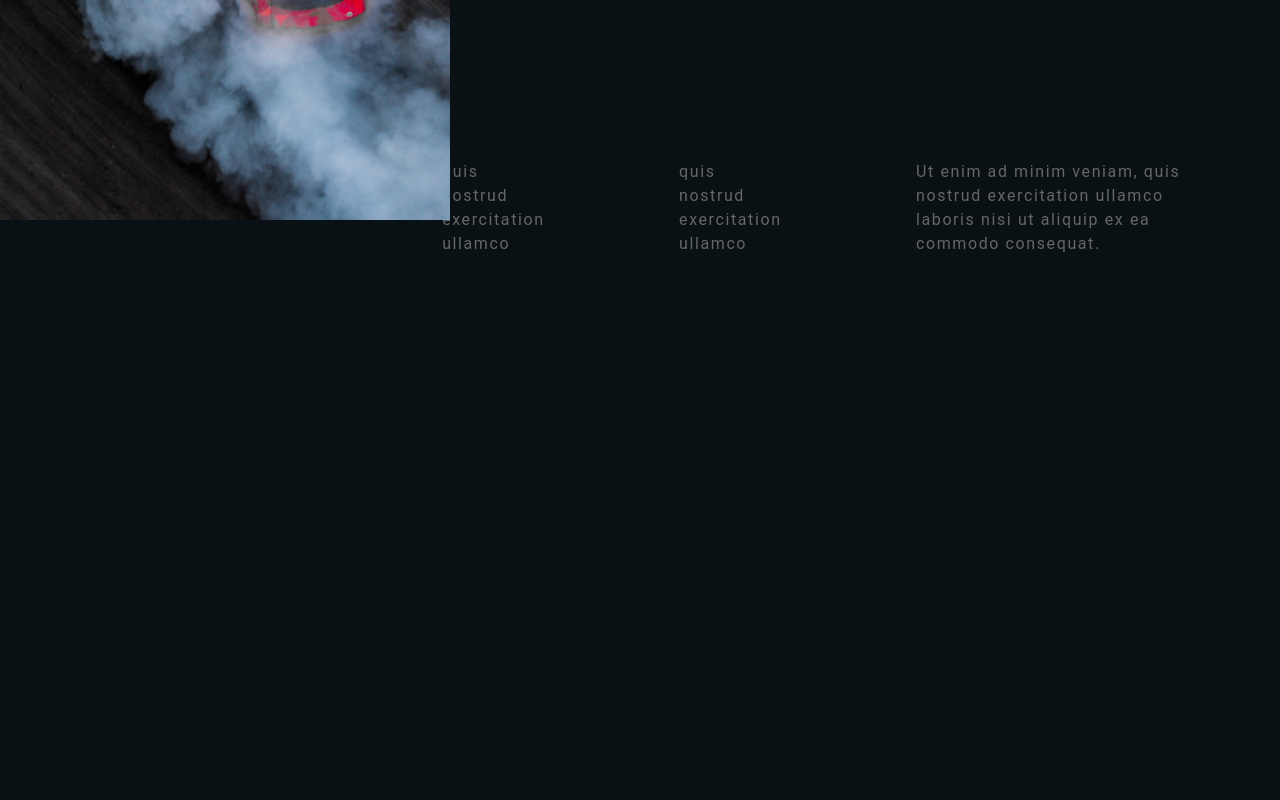
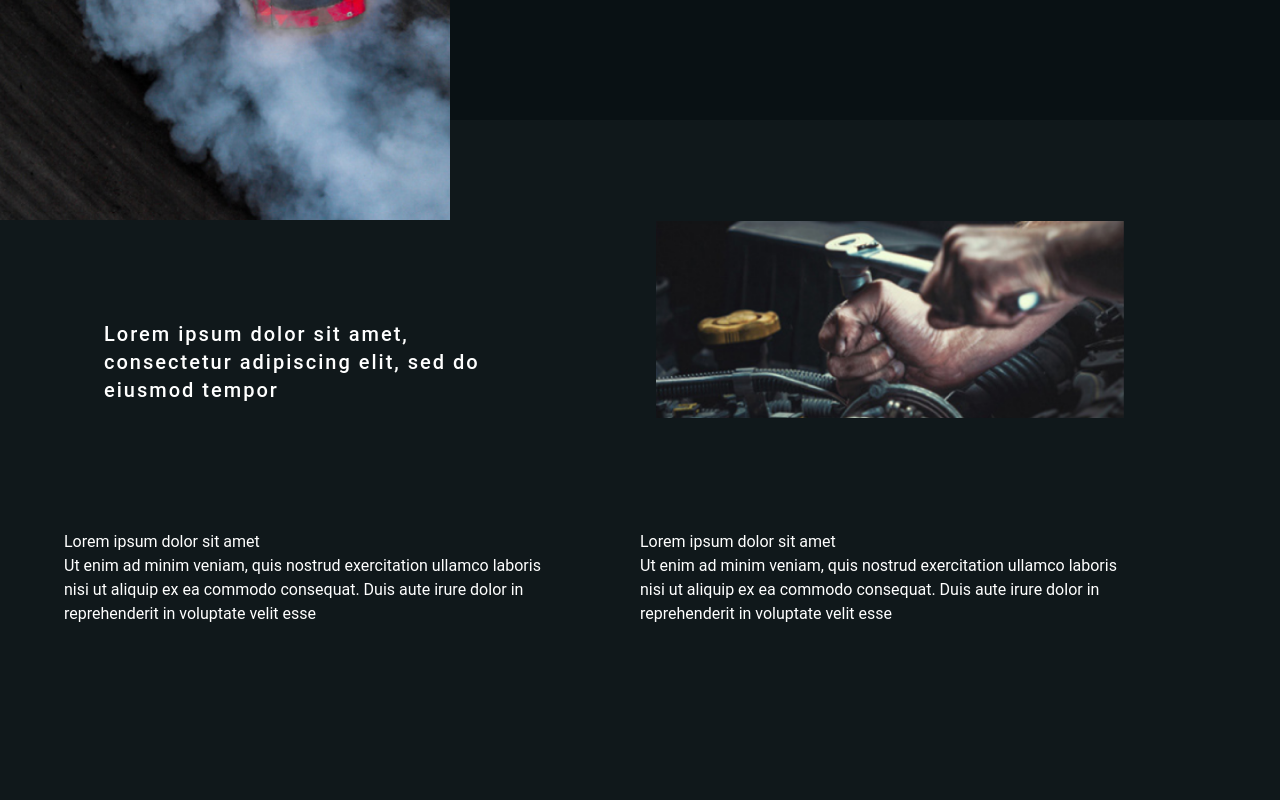
Before and after one commit to SamaelMarjan/engine_react, a React (Create React App) app: page / in a window 1280 px wide. Shown: the part 1660-2460 px from the top of the page. Before the commit the page ends 1972 px from the top, so only its background shows below. Built offline with nearby package versions, Linux system fonts and the light colour scheme; the HTML template or start-up script is replaced by a standard one.

Commit message:
infos-sep-21-12-13

```diff
--- a/src/components/Main.jsx
+++ b/src/components/Main.jsx
@@ -2,12 +2,14 @@ import React from 'react';
 
 import Home from '../pages/Home';
 import Info from '../pages/Info';
+import Infos from '../pages/Infos';
 
 const Main = () => {
   return (
     <div className='w-[100%] h-[100%]'>
       <Home />
       <Info />
+      <Infos />
     </div>
   );
 }
--- /dev/null
+++ b/src/pages/Infos.jsx
@@ -0,0 +1,28 @@
+import React from 'react';
+
+import Img from '../assets/image 8.png';
+
+const Infos = () => {
+  return (
+    <div className='w-[100%] h-[700px] bg-[#10181B]'>
+      <div className='w-[90%] h-[650px] m-auto grid grid-cols-2 items-center'>
+        <div className='w-[500px] h-[230px] flex mt-[150px]'>
+          <p className='p-10 w-[521px] h-[68px] text-xl font-medium tracking-widest'>Lorem ipsum dolor sit amet, consectetur adipiscing elit, sed do eiusmod tempor</p>
+        </div>
+        <div className='w-[500px] h-[230px]'>
+          <img className='p-4' src={Img} alt='im' />
+        </div>
+        <div className='w-[500px] h-[230px]'>
+          <p>Lorem ipsum dolor sit amet</p>
+          <p>Ut enim ad minim veniam, quis nostrud exercitation ullamco laboris nisi ut aliquip ex ea commodo consequat. Duis aute irure dolor in reprehenderit in voluptate velit esse</p>
+        </div>
+        <div className='w-[500px] h-[230px]'>
+          <p>Lorem ipsum dolor sit amet</p>
+          <p>Ut enim ad minim veniam, quis nostrud exercitation ullamco laboris nisi ut aliquip ex ea commodo consequat. Duis aute irure dolor in reprehenderit in voluptate velit esse</p>
+        </div>
+      </div>
+    </div>
+  );
+}
+
+export default Infos;
```
Also changed, not shown: src/assets/image 8.png (added).
